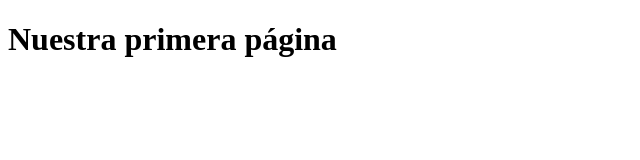
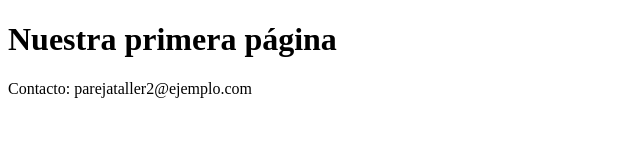
Before and after one commit to antonioserralvo/taller-2-git, a plain HTML site: page index.html in a window 1280 px wide. Shown: the whole page, without its empty margins (0-640 px from the left). Drawn offline with Linux system fonts and the light colour scheme.

Commit message:
feat: añadir contacto

```diff
--- a/index.html
+++ b/index.html
@@ -6,5 +6,6 @@
 </head>
 <body>
  <h1>Nuestra primera página</h1>
+ <p>Contacto: parejataller2@ejemplo.com</p>
 </body>
 </html>
```
